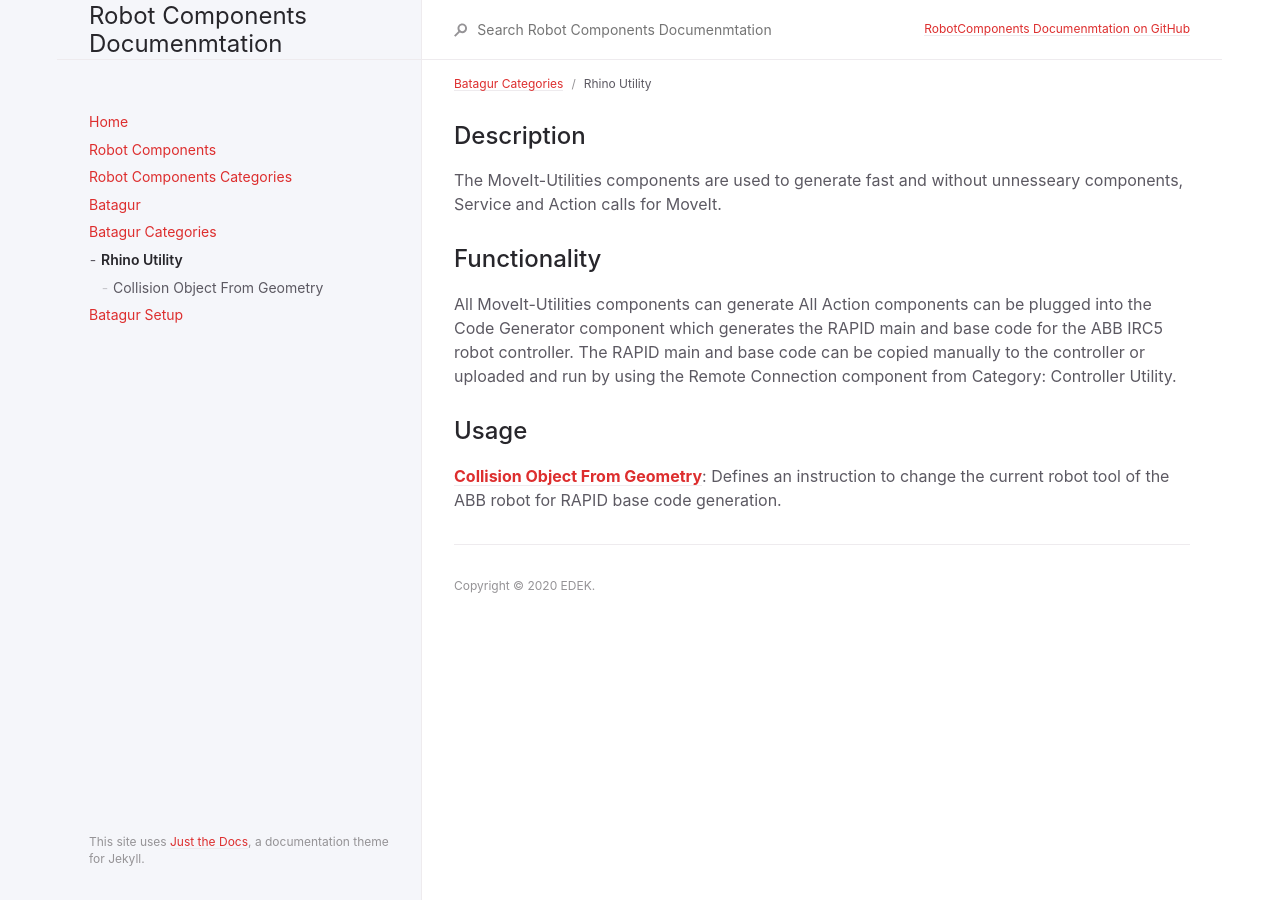
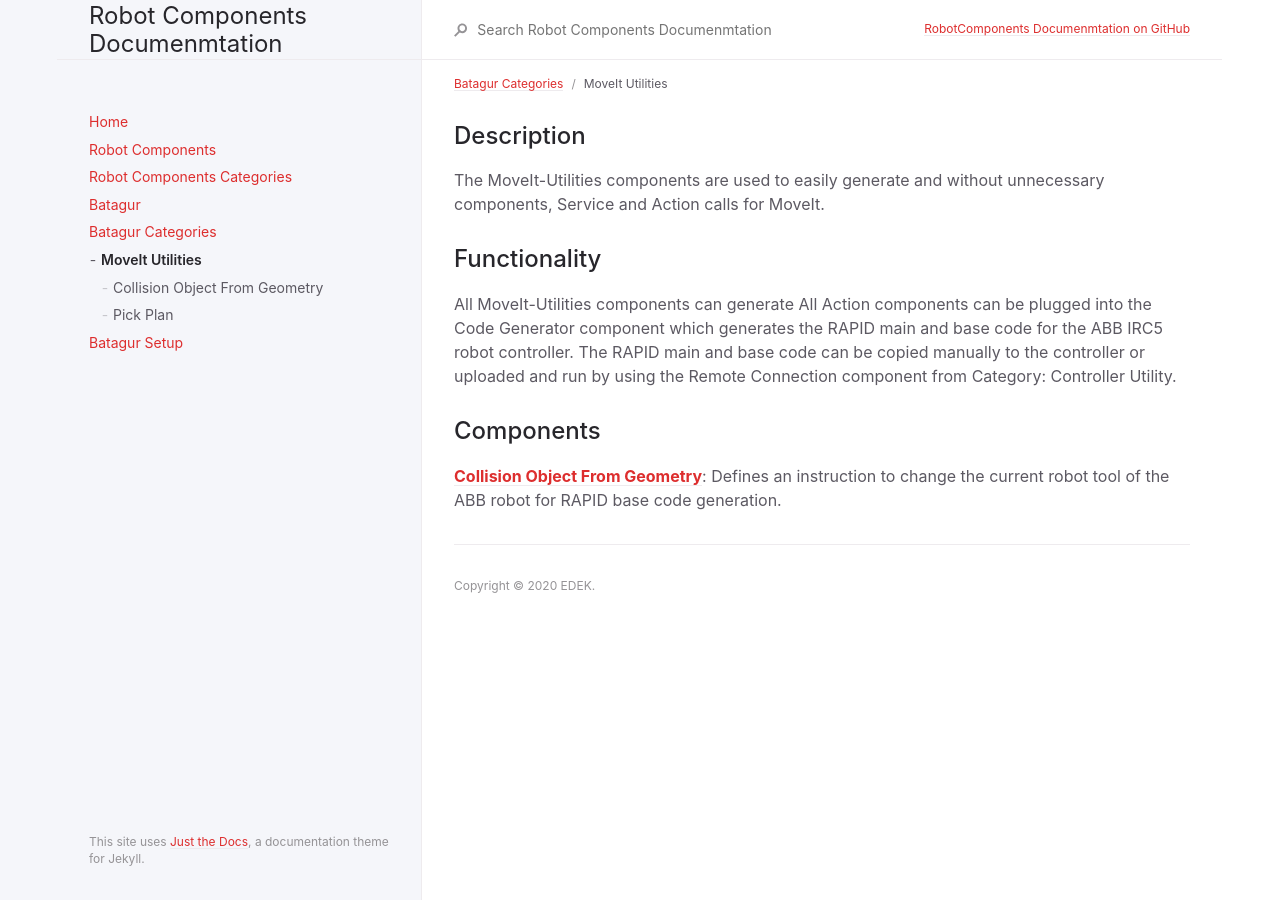
Before and after one commit to RobotComponents/RobotComponents-Documentation, a Jekyll site: the page built from docs/Batagur/Categories/MoveIt Utilities/MoveIt Utilities.md, in a window 1280 px wide. Built offline with Jekyll 4.4.1, drawn with Linux system fonts in a browser that asks for light colours.

Commit message:
Added more Batagur documentation

```diff
--- a/docs/Batagur/Categories/Rhino Utility/Rhino Utility.md
+++ b/docs/Batagur/Categories/MoveIt Utilities/MoveIt Utilities.md
@@ -1,6 +1,6 @@
 ---
 layout: default
-title: Rhino Utility
+title: MoveIt Utilities
 nav_order: 3
 parent: Batagur Categories
 has_children: true
@@ -8,14 +8,11 @@ has_toc: false
 ---
 
 ## Description
-
-The MoveIt-Utilities components are used to generate fast and without unnesseary components, Service and Action calls for MoveIt.
+The MoveIt-Utilities components are used to easily generate and without unnecessary components, Service and Action calls for MoveIt.
 
 ## Functionality
-
 All MoveIt-Utilities components can generate
 All Action components can be plugged into the Code Generator component which generates the RAPID main and base code for the ABB IRC5 robot controller. The RAPID main and base code can be copied manually to the controller or uploaded and run by using the Remote Connection component from Category: Controller Utility.
 
-## Usage
-
-[**Collision Object From Geometry**]({{ site.baseurl }}{% link docs/Batagur/Categories/Rhino Utility/Collision Object From Geometry.md %}): Defines an instruction to change the current robot tool of the ABB robot for RAPID base code generation.
+## Components
+[**Collision Object From Geometry**]({{ site.baseurl }}{% link docs/Batagur/Categories/MoveIt Utilities/Collision Object From Geometry.md %}): Defines an instruction to change the current robot tool of the ABB robot for RAPID base code generation.
```
Also changed, not shown: docs/Batagur/Batagur Setup/Batagur Setup.md (+1 -1 lines), docs/Batagur/Batagur Setup/Grasshopper Environment.md (+5 -2 lines), docs/Batagur/Batagur.md (+1 -1 lines), docs/Batagur/Categories/Batagur Categories.md (+1 -1 lines), docs/Batagur/Categories/MoveIt Utilities/Collision Object From Geometry.md (renamed from docs/Batagur/Categories/Rhino Utility/Collision Object From Geometry.md, +2 -2 lines), docs/Batagur/Categories/MoveIt Utilities/Pick Plan.md (added, +38 -0 lines).
